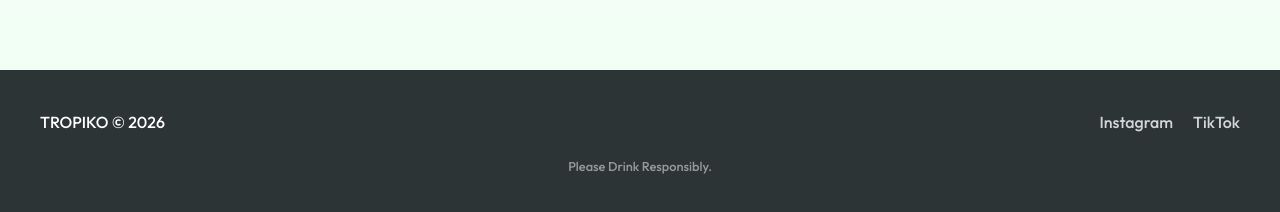
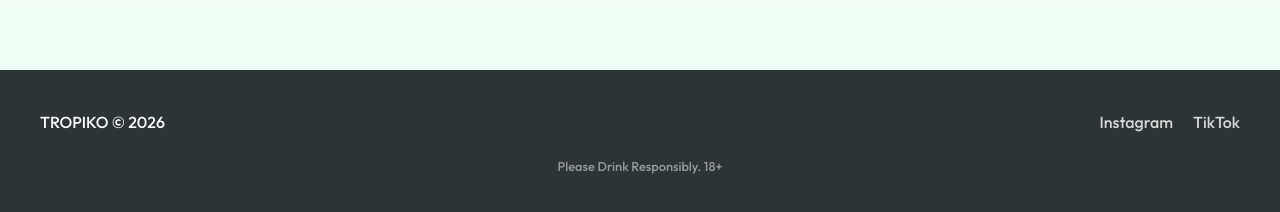
Before and after one commit to RadioMehn/drinktropikosite, a Next.js app: page / in a window 1280 px wide. Shown: the part 1797-2009 px from the top of the page. Built offline with nearby package versions, Linux system fonts and the light colour scheme.

Commit message:
installed vercel web analytics

```diff
--- a/package.json
+++ b/package.json
@@ -11,6 +11,7 @@
     "postbuild": "next-sitemap"
   },
   "dependencies": {
+    "@vercel/analytics": "^2.0.1",
     "next": "16.2.4",
     "next-sitemap": "^4.2.3",
     "react": "19.2.4",
--- a/src/app/components/Footer.tsx
+++ b/src/app/components/Footer.tsx
@@ -0,0 +1,16 @@
+'use client';
+
+export default function Footer() {
+  return (
+    <footer>
+      <div className="footer-content">
+        <div className="brand">TROPIKO © {new Date().getFullYear()}</div>
+        <div className="links">
+          <a href="https://www.instagram.com/drinktropiko/" target="_blank" rel="noreferrer">Instagram</a>
+          <a href="https://www.tiktok.com/@drinktropiko" target="_blank" rel="noreferrer">TikTok</a>
+        </div>
+      </div>
+      <p className="disclaimer">Please Drink Responsibly. 18+</p>
+    </footer>
+  );
+}
--- a/src/app/layout.tsx
+++ b/src/app/layout.tsx
@@ -1,6 +1,8 @@
 import './globals.css';
 import Navbar from './components/Navbar';
 import AgeGate from './components/AgeGate';
+import Footer from './components/Footer'; // 1. Import the new component
+import { Analytics } from '@vercel/analytics/react';
 
 export const metadata = {
   title: 'Tropiko | Lambanog Hard Seltzer',
@@ -22,17 +24,14 @@ export default function RootLayout({
       <body>
         <AgeGate />
         <Navbar />
+
         {children}
-        <footer>
-          <div className="footer-content">
-            <div className="brand">TROPIKO © {new Date().getFullYear()}</div>
-            <div className="links">
-              <a href="https://www.instagram.com/drinktropiko/" target="_blank" rel="noreferrer">Instagram</a>
-              <a href="https://www.tiktok.com/@drinktropiko" target="_blank" rel="noreferrer">TikTok</a>
-            </div>
-          </div>
-          <p className="disclaimer">Please Drink Responsibly.</p>
-        </footer>
+
+        <Analytics />
+
+        {/* 2. Drop in your clean component! */}
+        <Footer />
+
       </body>
     </html>
   );
```
Also changed, not shown: 1 other file (tests, documents, lock files or other folders).
